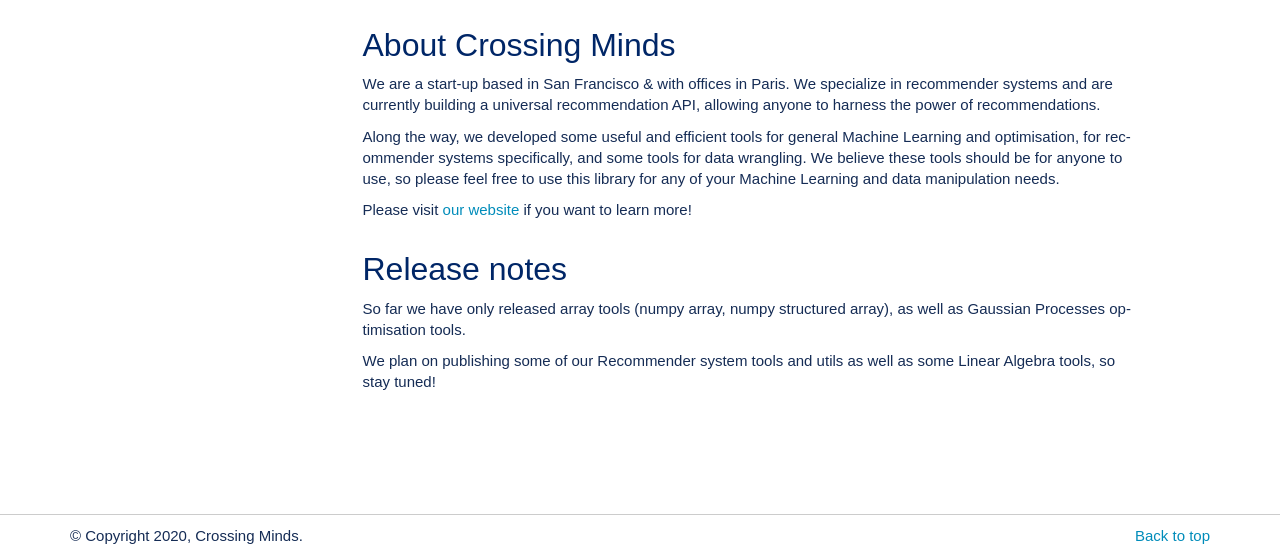
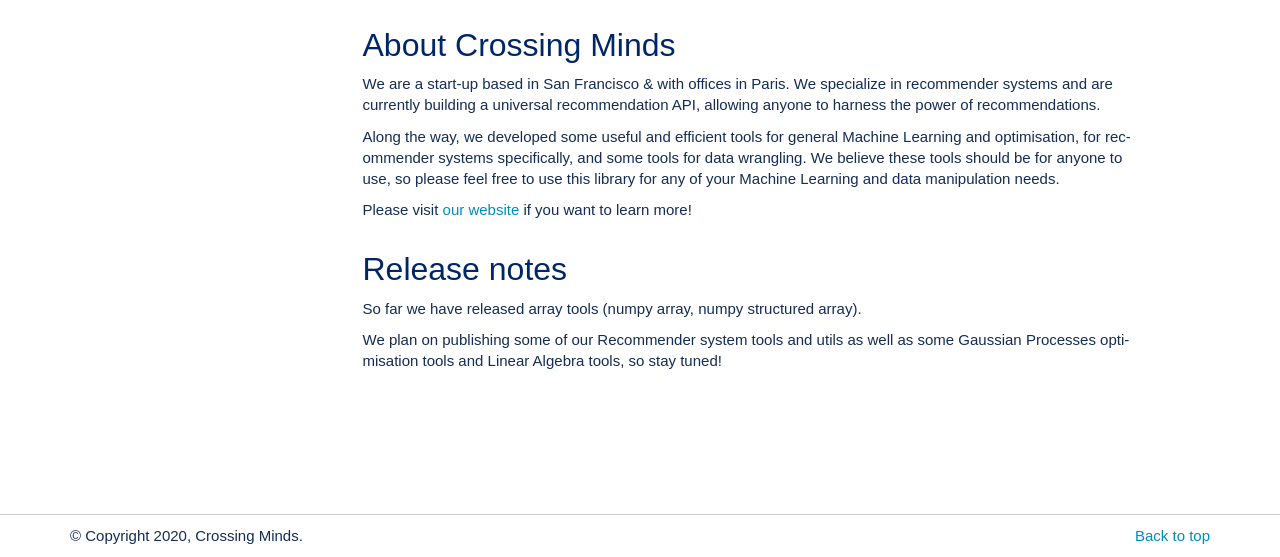
Before and after one commit to Crossing-Minds/xminds-python, a Sphinx documentation site: the page built from docs/source/index.rst, in a window 1280 px wide and 900 px high, scrolled down 22 px, cut to the strip 343-900 px from the top of the window. Built offline with Sphinx 7.4.7, drawn with Linux system fonts in a browser that asks for light colours.

Commit message:
Updates initial release's documentation

```diff
--- a/docs/source/index.rst
+++ b/docs/source/index.rst
@@ -29,6 +29,6 @@ Please visit `our website <https://crossingminds.com/>`_ if you want to learn mo
 Release notes
 -------------
 
-So far we have only released array tools (numpy array, numpy structured array), as well as Gaussian Processes optimisation tools.
+So far we have released array tools (numpy array, numpy structured array).
 
-We plan on publishing some of our Recommender system tools and utils as well as some Linear Algebra tools, so stay tuned!
+We plan on publishing some of our Recommender system tools and utils as well as some Gaussian Processes optimisation tools and Linear Algebra tools, so stay tuned!
--- a/docs/source/license.rst
+++ b/docs/source/license.rst
@@ -1,3 +1,5 @@
+:orphan:
+
 .. _license_ref:
 
 License
```
Also changed, not shown: README.md (+8 -2 lines), docs/README.md (added), docs/source/_static/favicon32.png (added).
